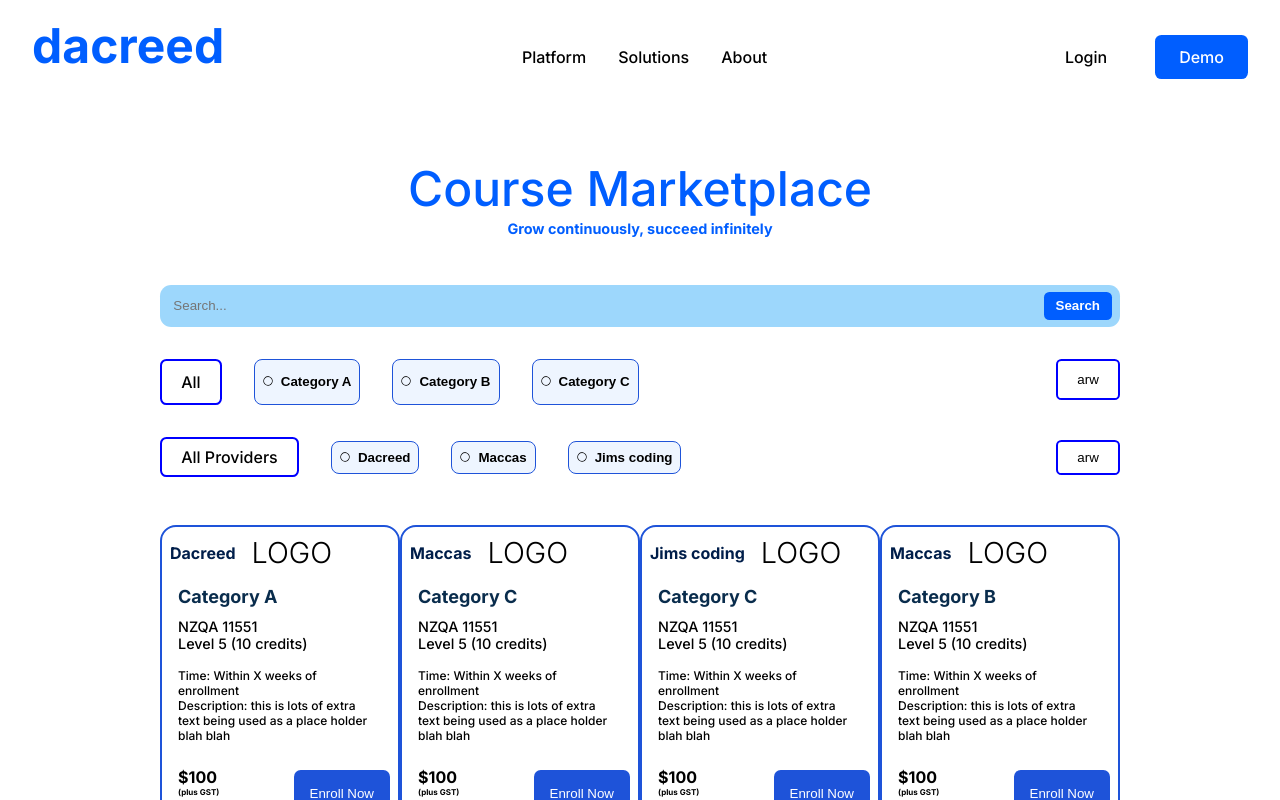
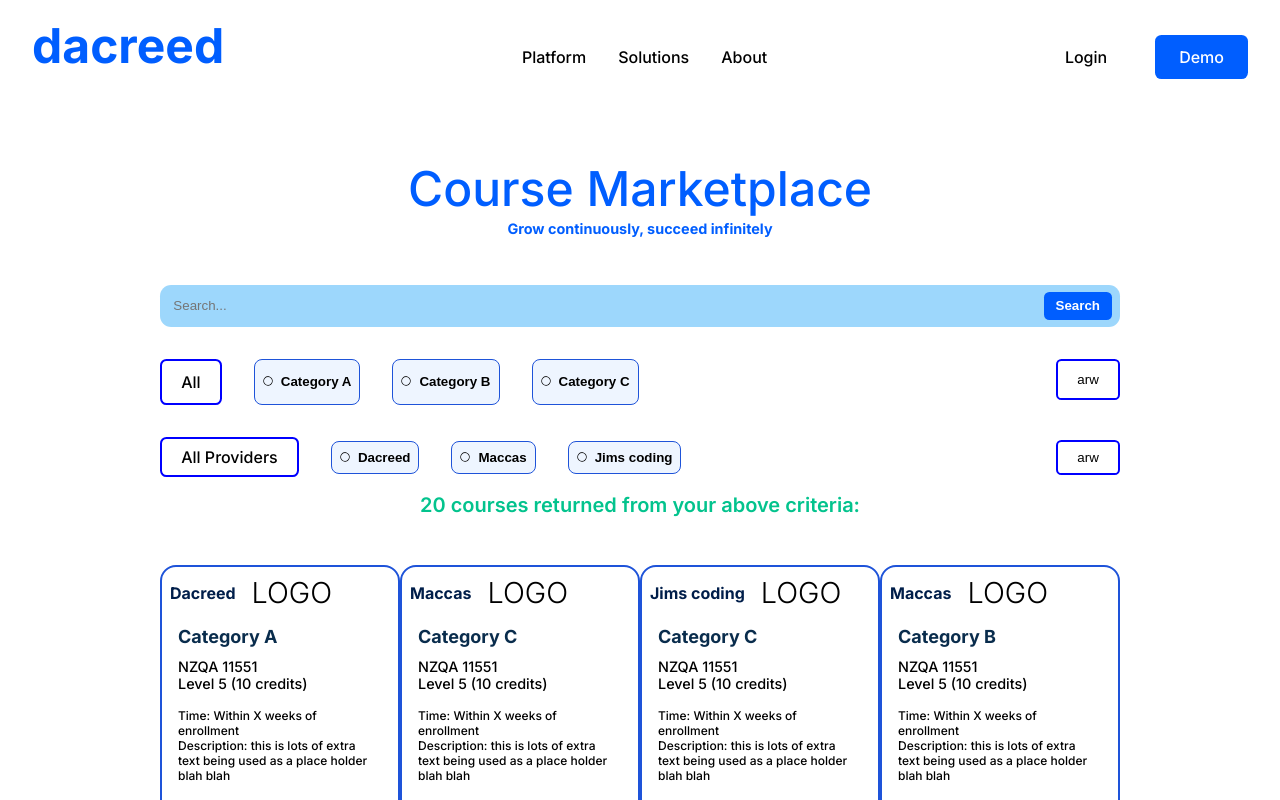
Before and after one commit to nils-thevenard/Marketplace, a Next.js app: page / in a window 1280 px wide. Shown: the top 800 px of the page. Built offline with nearby package versions, Linux system fonts and the light colour scheme.

Commit message:
added count of returned courses

```diff
--- a/src/app/marketplace/search/courseCards.tsx
+++ b/src/app/marketplace/search/courseCards.tsx
@@ -10,7 +10,6 @@ import { Course } from "./data";
 //_______________________________
 
 //mapping out the array of objects and displaying as JSX
-
 const CourseCard: React.FC<{ course: Course }> = ({ course }) => {
   const [isExpanded, setIsExpanded] = useState<boolean>(false);
 
@@ -91,7 +90,7 @@ const CourseCard: React.FC<{ course: Course }> = ({ course }) => {
               </div>
               <div className={styles.buttonBox}>
                 <button className={styles.enrollButton}>Enroll Now</button>
-              </div>{" "}
+              </div>
             </div>
           </div>
         </div>
--- a/src/app/marketplace/search/filteredCards.tsx
+++ b/src/app/marketplace/search/filteredCards.tsx
@@ -191,13 +191,9 @@ const FilteredCards: React.FC = () => {
           Jims coding
         </button>
         <button className={styles.arrow}> arw </button>
-        {/* <button
-          onClick={() => {
-            setCategory("");
-          }}
-        >
-          Clear
-        </button> */}
+      </div>
+      <div className={styles.returnedCourseCount}>
+        {filteredData.length} courses returned from your above criteria:
       </div>
 
       <CourseCards data={filteredData} />
--- a/src/app/marketplace/search/filters.module.scss
+++ b/src/app/marketplace/search/filters.module.scss
@@ -97,6 +97,14 @@
       border: 2px solid #03c38d;
     }
   }
+  .returnedCourseCount {
+    color: #03c38d;
+    margin-top: 1rem;
+    font-size: 1.25rem;
+    font-style: normal;
+    font-weight: 600;
+    line-height: normal;
+  }
 }
 
 .searchFilters {
```
